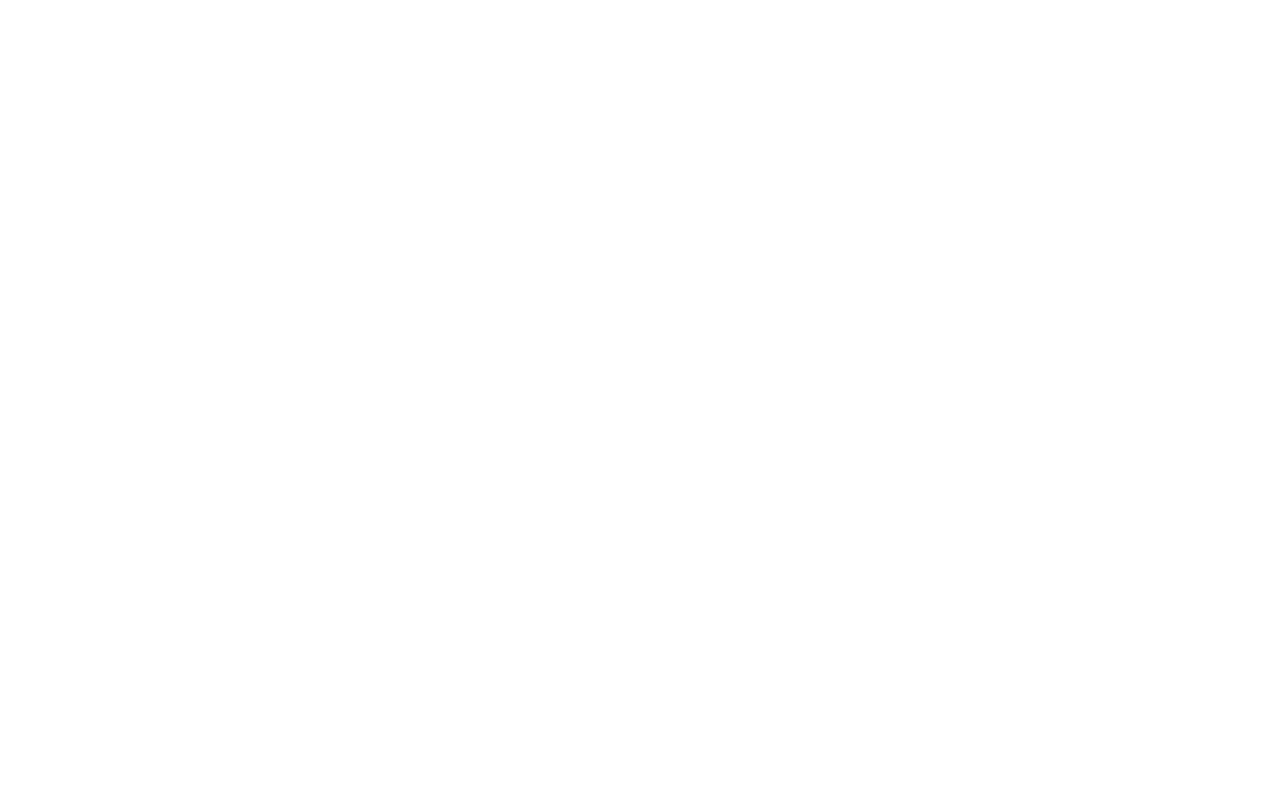
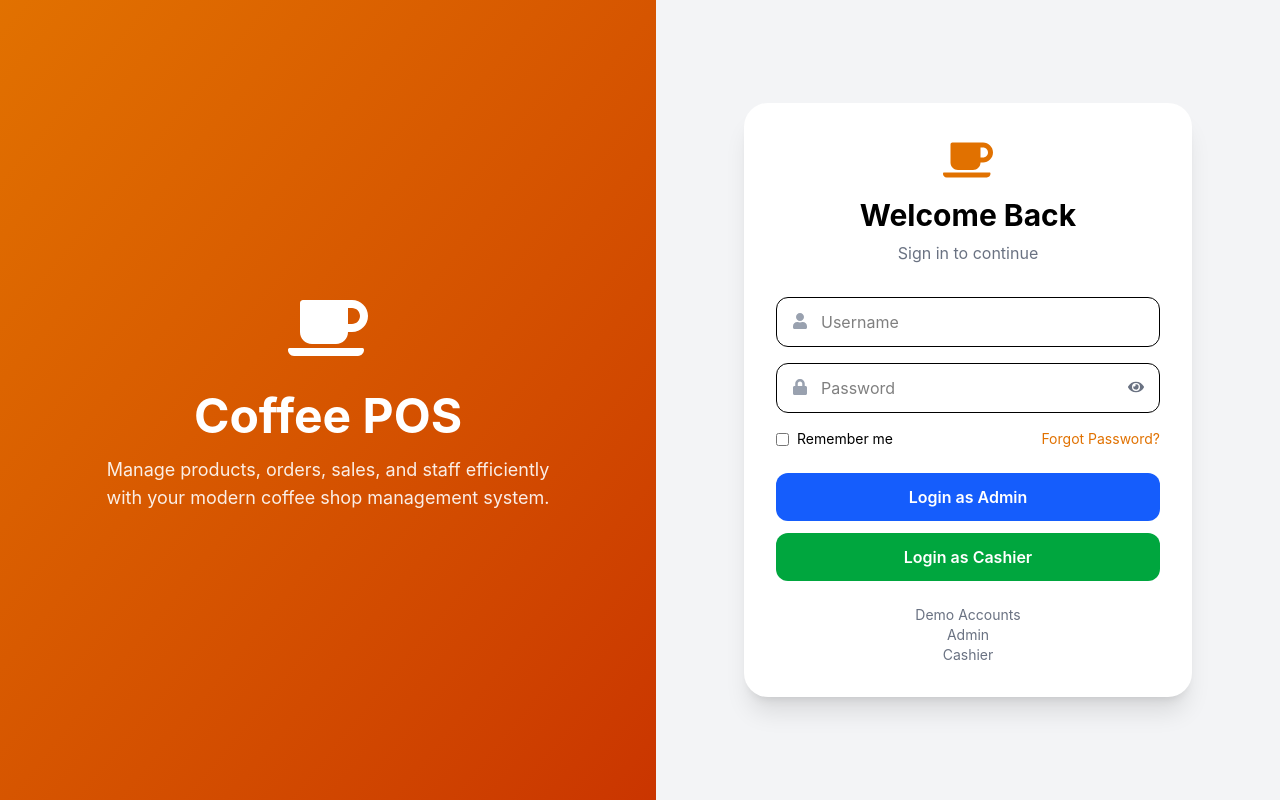
Before and after one commit to BrostouchKOK/coffee-pos-frontend, a React app: page /login in a window 1280 px wide. Before the commit this address had no page. Built offline with nearby package versions, Linux system fonts and the light colour scheme; the HTML template or start-up script is replaced by a standard one.

Commit message:
prtected admin and cashier route

```diff
--- a/src/components/Sidebar.jsx
+++ b/src/components/Sidebar.jsx
@@ -11,9 +11,11 @@
   FaCog,
   FaTimes,
 } from "react-icons/fa";
+import { useAuth } from "../context/AuthContext";
 
 const Sidebar = ({ sidebarOpen, setSidebarOpen }) => {
-  const menuItems = [
+  const { user } = useAuth();
+  const adminMenus = [
     {
       name: "Dashboard",
       path: "/",
@@ -55,6 +57,23 @@
       icon: <FaCog />,
     },
   ];
+
+  const cashierMenus = [
+    {
+      name: "POS",
+      path: "/pos",
+      icon: <FaCashRegister />,
+    },
+    {
+      name: "Orders",
+      path: "/orders",
+      icon: <FaShoppingCart />,
+    },
+  ];
+
+  const menuItems = user?.role === "Admin" ? adminMenus : cashierMenus;
+
+  // need to update menuItem
 
   return (
     <>
--- /dev/null
+++ b/src/context/AuthContext.jsx
@@ -0,0 +1,29 @@
+import { createContext, useContext, useState } from "react";
+
+const AuthContext = createContext();
+
+export const AuthProvider = ({ children }) => {
+  const [user, setUser] = useState(null);
+
+  const login = (role) => {
+    setUser({ role });
+  };
+
+  const logout = () => {
+    setUser(null);
+  };
+
+  return (
+    <AuthContext.Provider
+      value={{
+        user,
+        login,
+        logout,
+      }}
+    >
+      {children}
+    </AuthContext.Provider>
+  );
+};
+
+export const useAuth = () => useContext(AuthContext);
--- /dev/null
+++ b/src/layouts/ProtectedRoute.jsx
@@ -0,0 +1,18 @@
+import { Navigate } from "react-router-dom";
+import { useAuth } from "../context/AuthContext";
+
+const ProtectedRoute = ({ children, allowedRoles }) => {
+  const { user } = useAuth();
+
+  if (!user) {
+    return <Navigate to="/login" replace />;
+  }
+
+  if (allowedRoles && !allowedRoles.includes(user.role)) {
+    return <Navigate to="/login" replace />;
+  }
+
+  return children;
+};
+
+export default ProtectedRoute;
--- a/src/main.jsx
+++ b/src/main.jsx
@@ -3,10 +3,13 @@
 import "./index.css";
 import App from "./App.jsx";
 import { Toaster } from "react-hot-toast";
+import { AuthProvider } from "./context/AuthContext.jsx";
 
 createRoot(document.getElementById("root")).render(
   <StrictMode>
-    <App />
+    <AuthProvider>
+      <App />
+    </AuthProvider>
     <Toaster
       position="top-center"
       toastOptions={{
--- a/src/pages/Login.jsx
+++ b/src/pages/Login.jsx
@@ -1,25 +1,120 @@
+import { useState } from "react";
+import { FaCoffee, FaUser, FaLock, FaEye, FaEyeSlash } from "react-icons/fa";
+import { useAuth } from "../context/AuthContext";
+import { useNavigate } from "react-router-dom";
 
 const Login = () => {
+  const [showPassword, setShowPassword] = useState(false);
+
+  const { login } = useAuth();
+  const navigate = useNavigate();
+
+  const loginAdmin = () => {
+    login("Admin");
+    navigate("/");
+  };
+
+  const loginCashier = () => {
+    login("Cashier");
+    navigate("/pos");
+  };
+
   return (
-    <div className="flex justify-center items-center h-screen bg-gray-100">
-      <div className="bg-white p-8 rounded-lg shadow-md w-96">
-        <h1 className="text-3xl font-bold text-center mb-6">Coffee POS</h1>
+    <div className="min-h-screen flex bg-gray-100">
+      {/* Left Side */}
+      <div className="hidden lg:flex flex-1 bg-gradient-to-br from-amber-600 to-orange-700 text-white items-center justify-center p-10">
+        <div className="text-center">
+          <FaCoffee size={80} className="mx-auto mb-6" />
 
-        <input
-          type="text"
-          placeholder="Username"
-          className="w-full border p-3 rounded mb-3"
-        />
+          <h1 className="text-5xl font-bold mb-4">Coffee POS</h1>
 
-        <input
-          type="password"
-          placeholder="Password"
-          className="w-full border p-3 rounded mb-4"
-        />
+          <p className="text-lg opacity-90 max-w-md">
+            Manage products, orders, sales, and staff efficiently with your
+            modern coffee shop management system.
+          </p>
+        </div>
+      </div>
 
-        <button className="w-full bg-blue-600 text-white py-3 rounded">
-          Login
-        </button>
+      {/* Right Side */}
+      <div className="flex-1 flex justify-center items-center p-6">
+        <div className="bg-white w-full max-w-md p-8 rounded-3xl shadow-xl">
+          <div className="text-center mb-8">
+            <FaCoffee size={50} className="mx-auto text-amber-600 mb-3" />
+
+            <h2 className="text-3xl font-bold">Welcome Back</h2>
+
+            <p className="text-gray-500 mt-2">Sign in to continue</p>
+          </div>
+
+          {/* Username */}
+          <div className="relative mb-4">
+            <FaUser className="absolute left-4 top-4 text-gray-400" />
+
+            <input
+              type="text"
+              placeholder="Username"
+              className="w-full pl-11 pr-4 py-3 border rounded-xl focus:ring-2 focus:ring-amber-500 focus:outline-none"
+            />
+          </div>
+
+          {/* Password */}
+          <div className="relative mb-4">
+            <FaLock className="absolute left-4 top-4 text-gray-400" />
+
+            <input
+              type={showPassword ? "text" : "password"}
+              placeholder="Password"
+              className="w-full pl-11 pr-12 py-3 border rounded-xl focus:ring-2 focus:ring-amber-500 focus:outline-none"
+            />
+
+            <button
+              type="button"
+              onClick={() => setShowPassword(!showPassword)}
+              className="absolute right-4 top-4 text-gray-500"
+            >
+              {showPassword ? <FaEyeSlash /> : <FaEye />}
+            </button>
+          </div>
+
+          {/* Remember */}
+          <div className="flex justify-between items-center mb-6">
+            <label className="flex items-center gap-2 text-sm">
+              <input type="checkbox" />
+              Remember me
+            </label>
+
+            <button
+              type="button"
+              className="text-sm text-amber-600 hover:underline"
+            >
+              Forgot Password?
+            </button>
+          </div>
+
+          {/* Demo Login Buttons */}
+          <button
+            onClick={loginAdmin}
+            className="w-full bg-blue-600 hover:bg-blue-700 text-white py-3 rounded-xl font-semibold mb-3 transition"
+          >
+            Login as Admin
+          </button>
+
+          <button
+            onClick={loginCashier}
+            className="w-full bg-green-600 hover:bg-green-700 text-white py-3 rounded-xl font-semibold transition"
+          >
+            Login as Cashier
+          </button>
+
+          {/* Demo Credentials */}
+          <div className="mt-6 text-center text-sm text-gray-500">
+            Demo Accounts
+            <br />
+            Admin
+            <br />
+            Cashier
+          </div>
+        </div>
       </div>
     </div>
   );
--- a/src/routes/AppRoutes.jsx
+++ b/src/routes/AppRoutes.jsx
@@ -8,23 +8,90 @@
 import Users from "../pages/Users";
 import Reports from "../pages/Reports";
 import Settings from "../pages/Settings";
+import Login from "../pages/Login";
+
+import ProtectedRoute from "../layouts/ProtectedRoute";
 
 const AppRoutes = () => {
   return (
     <BrowserRouter>
       <Routes>
-        <Route path="/" element={<Dashboard />} />
+        {/* Public Route */}
+        <Route path="/login" element={<Login />} />
 
-        <Route path="/pos" element={<POS />} />
-        <Route path="/orders" element={<Orders />} />
+        {/* Admin Only */}
+        <Route
+          path="/"
+          element={
+            <ProtectedRoute allowedRoles={["Admin"]}>
+              <Dashboard />
+            </ProtectedRoute>
+          }
+        />
 
-        <Route path="/categories" element={<Categories />} />
-        <Route path="/products" element={<Products />} />
+        <Route
+          path="/products"
+          element={
+            <ProtectedRoute allowedRoles={["Admin"]}>
+              <Products />
+            </ProtectedRoute>
+          }
+        />
 
-        <Route path="/users" element={<Users />} />
-        <Route path="/reports" element={<Reports />} />
+        <Route
+          path="/categories"
+          element={
+            <ProtectedRoute allowedRoles={["Admin"]}>
+              <Categories />
+            </ProtectedRoute>
+          }
+        />
 
-        <Route path="/settings" element={<Settings />} />
+        <Route
+          path="/users"
+          element={
+            <ProtectedRoute allowedRoles={["Admin"]}>
+              <Users />
+            </ProtectedRoute>
+          }
+        />
+
+        <Route
+          path="/reports"
+          element={
+            <ProtectedRoute allowedRoles={["Admin"]}>
+              <Reports />
+            </ProtectedRoute>
+          }
+        />
+
+        <Route
+          path="/settings"
+          element={
+            <ProtectedRoute allowedRoles={["Admin"]}>
+              <Settings />
+            </ProtectedRoute>
+          }
+        />
+
+        {/* Admin + Cashier */}
+        <Route
+          path="/pos"
+          element={
+            <ProtectedRoute allowedRoles={["Admin", "Cashier"]}>
+              <POS />
+            </ProtectedRoute>
+          }
+        />
+
+        <Route
+          path="/orders"
+          element={
+            <ProtectedRoute allowedRoles={["Admin", "Cashier"]}>
+              <Orders />
+            </ProtectedRoute>
+          }
+        />
       </Routes>
     </BrowserRouter>
   );
```
